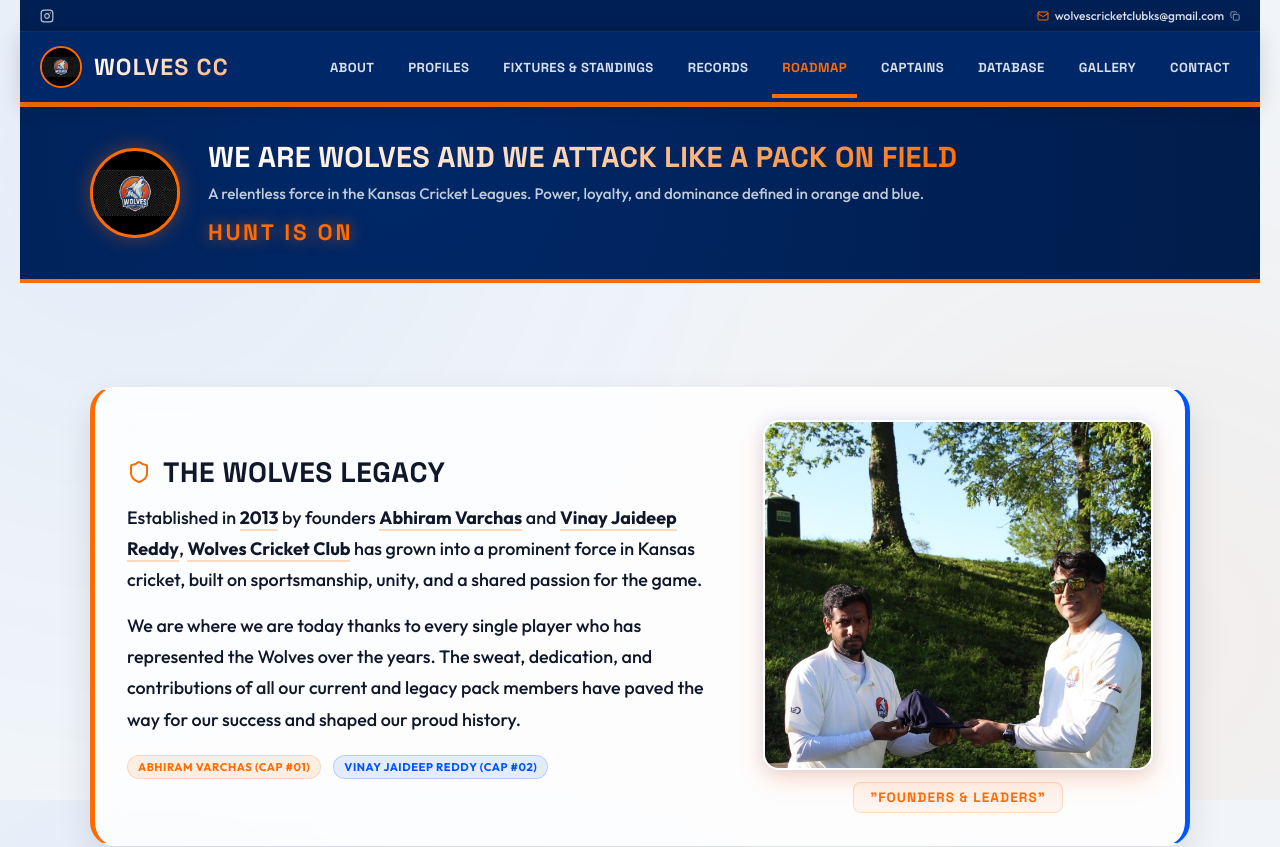
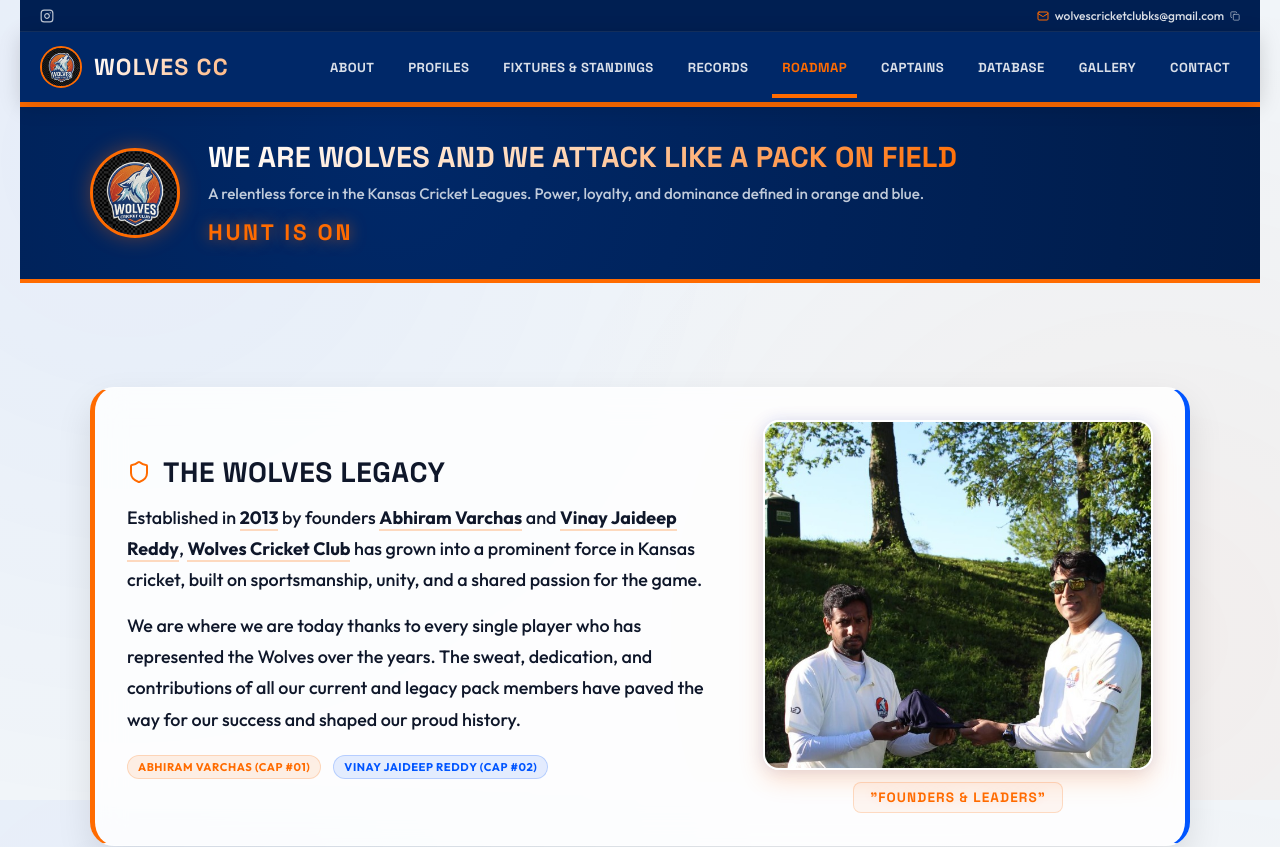
Before and after one commit to wolvescricketclub/wolves-cricket-club, a React (Vite) app: page / in a window 1280 px wide. Shown: the top 847 px of the page. Built offline with nearby package versions, Linux system fonts and the light colour scheme.

Commit message:
Fix logo scaling to object-fit cover, update Vinay Reddy description, and override player roles in sync script

```diff
--- a/src/App.jsx
+++ b/src/App.jsx
@@ -233,7 +233,7 @@ const getPlayerIntro = (player) => {
     text = "Sampath Reddy is an elite All-Rounder for Wolves Cricket Club, renowned for providing outstanding balance to the squad. Equally capable of clearing boundaries and taking crucial wickets, he is a primary player who steps up in big games.";
     quote = "";
   } else if (id === "6080610" || name.includes("Vinay Reddy")) {
-    text = "Vinay Reddy is an elite batsmen for Wolves Cricket Club, renowned for providing outstanding balance to the squad. Capable of clearing boundaries, he is a primary player who steps up in big games.";
+    text = "Vinay Reddy is a key batsman for Wolves Cricket Club, known for his clean ball-striking, boundary-clearing ability, and anchoring the middle order during clutch chase situations.";
     quote = "";
   } else if (id === "2648703" || name.includes("Mokshith")) {
     text = "Mokshith Reddy is a premier batsman for the Wolves, known for stellar shot selection, heavy boundary-hitting, and anchoring the innings under extreme pressure. A technical masterclass player who leads from the front.";
--- a/src/index.css
+++ b/src/index.css
@@ -1726,7 +1726,7 @@ h1, h2, h3, h4, h5, h6 {
   border: 3px solid var(--accent-orange);
   box-shadow: 0 0 20px rgba(255, 107, 0, 0.4);
   object-fit: cover;
-  background: #FFFFFF;
+  background: #000000;
   transition: transform 0.4s ease;
 }
 
@@ -1922,7 +1922,7 @@ h1, h2, h3, h4, h5, h6 {
   height: 42px;
   border-radius: 50%;
   border: 2px solid var(--accent-orange);
-  object-fit: contain;
+  object-fit: cover;
   background: #000000;
 }
 
@@ -2283,7 +2283,7 @@ h1, h2, h3, h4, h5, h6 {
   width: 44px;
   height: 44px;
   border-radius: 50%;
-  object-fit: contain;
+  object-fit: cover;
   border: 1.5px solid var(--accent-orange);
   background: #000000;
 }
@@ -2822,7 +2822,7 @@ h1, h2, h3, h4, h5, h6 {
   box-shadow: 0 0 20px rgba(255, 107, 0, 0.35);
   background: #000000;
   flex-shrink: 0;
-  object-fit: contain;
+  object-fit: cover;
 }
 
 .brand-intro-text {
```
Also changed, not shown: scripts/sync.cjs (+6 -1 lines).
